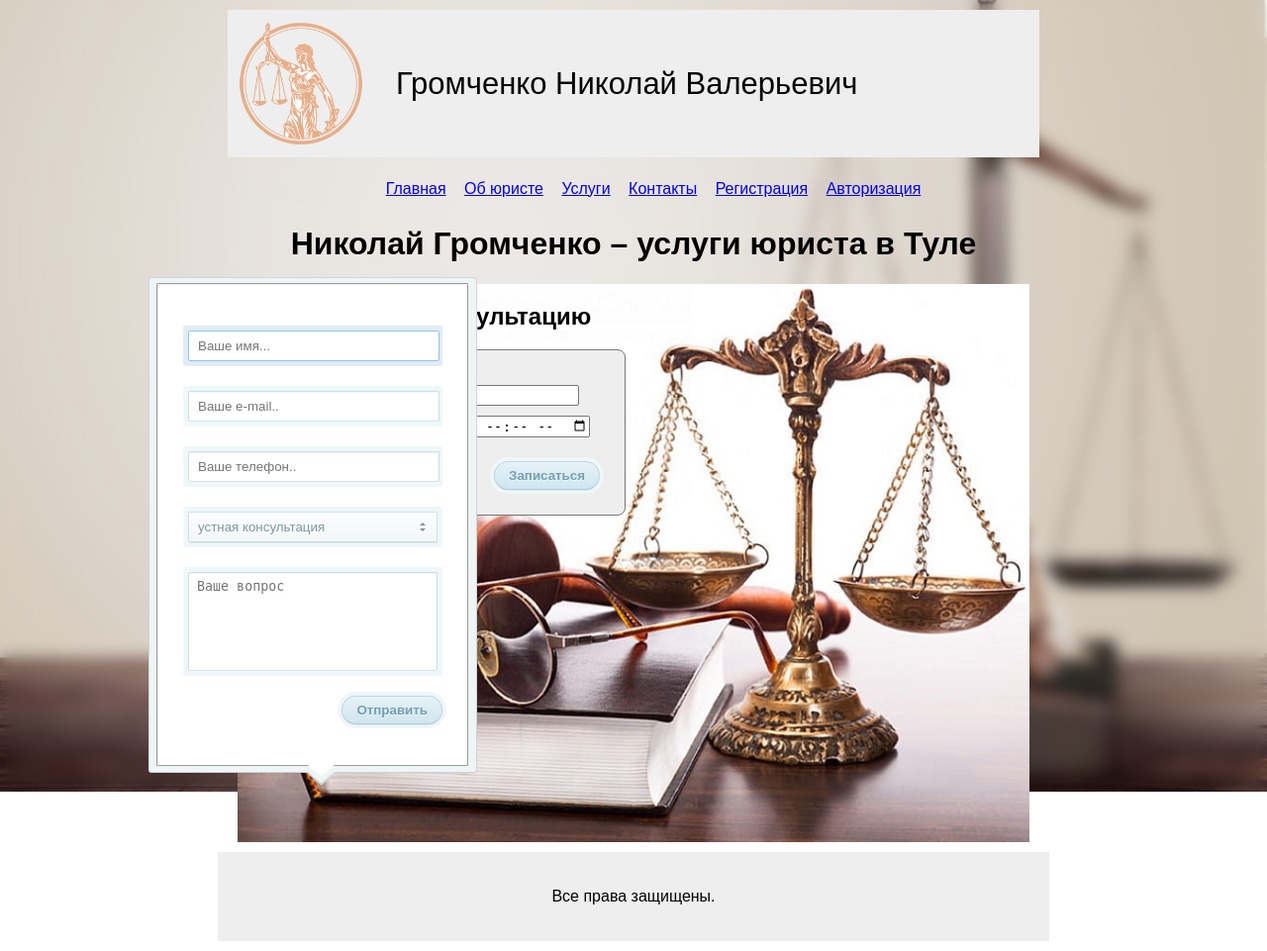
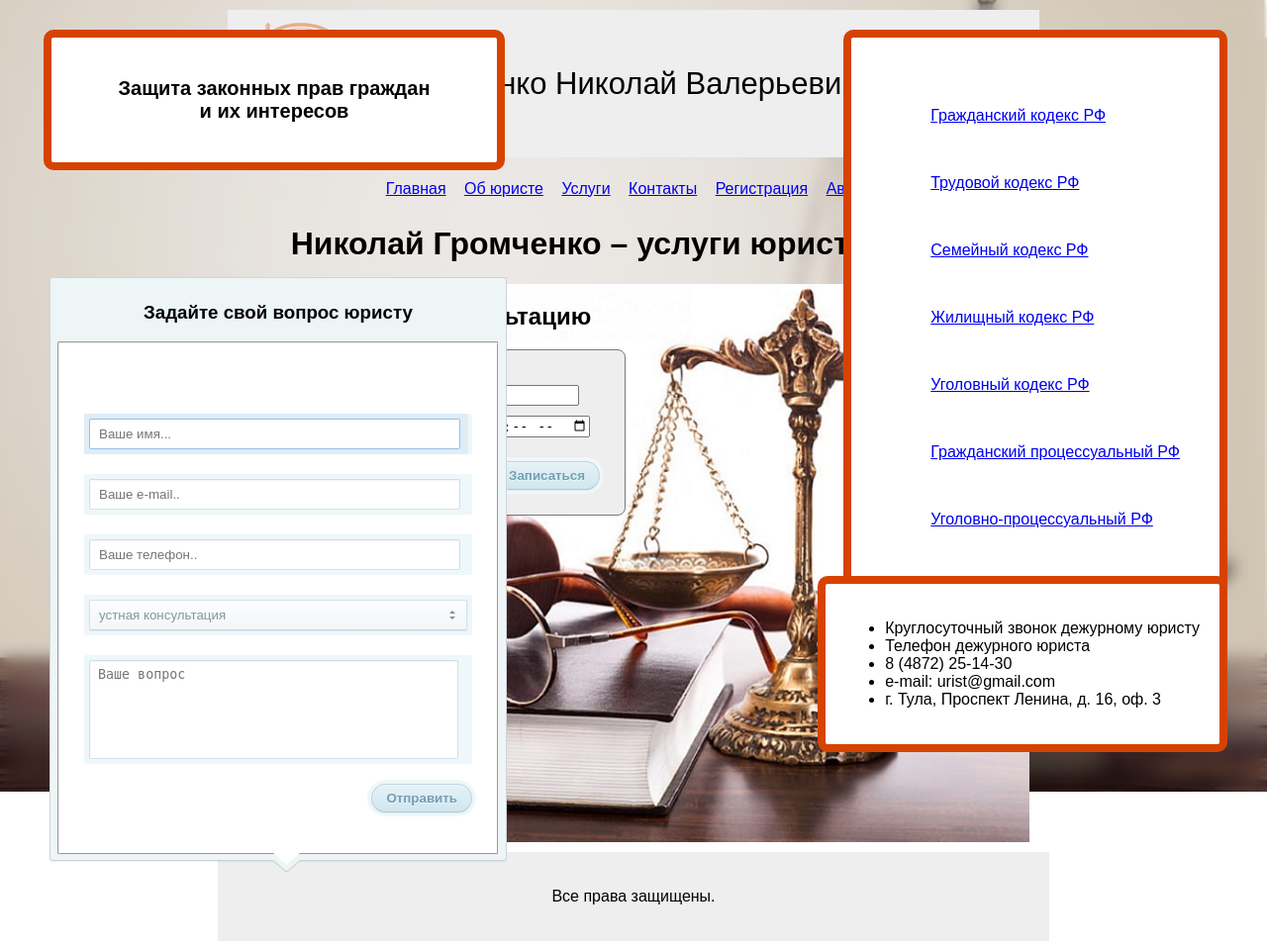
Before and after one commit to gromchenko/flask, a Flask app: page / in a window 1280 px wide. Shown: the whole page at 99% size. Run offline with Flask 3, Linux system fonts and the light colour scheme.

Commit message:
14/11/23

```diff
--- a/static/app.css
+++ b/static/app.css
@@ -93,8 +93,8 @@ h1{
 .contact {
   position: relative;
   margin: 50px auto;
-  padding: 5px;
-  width: 320px;
+  padding: 5px 5px 5px 5px;
+  width: 450px;
   background: #eef5f7;
   border: 1px solid #cfd5da;
   border-bottom-color: #ccd1d6;
@@ -104,7 +104,7 @@ h1{
 }
 
 .contact-inner {
-  padding: 25px;
+  padding: 55px 25px 25px 25px;
   background: white;
   border-radius: 2px;
 }
@@ -262,7 +262,7 @@ h1{
 }
 .cont_form{
     position: absolute;
-    left: 150px;
+    left: 50px;
     top: 230px
 }
 .form_zayavk{
@@ -289,3 +289,40 @@ item_d div:last-child{
     margin-bottom: 5px
     padding: 0
 }
+.listlink{
+    position: fixed;
+    top: 30px;
+    right: 40px;
+    background: white;
+    padding: 20px;
+     border-radius: 10px;
+     border: 8px solid #d64300;
+}
+.listlink ul{
+    list-style: none
+}
+.listlink ul li{
+    margin: 50px 20px
+}
+.listcontacts{
+    position: fixed;
+    right: 40px;
+    bottom: 40px;
+     background: white;
+    padding: 20px 20px 20px 20px;
+    border-radius: 10px;
+    border: 8px solid #d64300;
+}
+.header_text{
+    position: fixed;
+    top: 30px;
+    left: 44px;
+    background: white;
+    padding: 20px;
+     border-radius: 10px;
+     border: 8px solid #d64300;
+     width: 410px;
+     font-size: 20px;
+     font-weight: bold;
+     text-align: center
+}
--- a/templates/index.html
+++ b/templates/index.html
@@ -3,9 +3,58 @@
 Главная страница
 {% endblock %}
 {% block content %}
+<div class="listlink">
+    <ul>
+        <li>
+            <a href="https://www.consultant.ru/document/cons_doc_LAW_5142/">Гражданский кодекс РФ</a>
+        </li>
+        <li>
+            <a href="https://www.consultant.ru/document/cons_doc_LAW_34683/">Трудовой кодекс РФ</a>
+        </li>
+        <li>
+            <a href="https://www.consultant.ru/document/cons_doc_LAW_8982/">Семейный кодекс РФ</a>
+        </li>
+        <li>
+            <a href="https://www.consultant.ru/document/cons_doc_LAW_51057/">Жилищный кодекс РФ</a>
+        </li>
+        <li>
+            <a href="https://www.consultant.ru/document/cons_doc_LAW_10699/">Уголовный кодекс РФ</a>
+        </li>
+         <li>
+            <a href="https://www.consultant.ru/document/cons_doc_LAW_39570/">Гражданский процессуальный РФ</a>
+        </li>
+         <li>
+            <a href="https://www.consultant.ru/document/cons_doc_LAW_34481/">Уголовно-процессуальный РФ</a>
+         </li>
+    </ul>
+</div>
+<div class="listcontacts">
+      <ul>
+          <li>
+          Круглосуточный звонок дежурному юристу
+        </li>
+          <li>
+          Телефон дежурного юриста
+        </li>
+           <li>
+          8 (4872) 25-14-30
+        </li>
+           <li>
+          e-mail: urist@gmail.com
+        </li>
+           <li>
+          г. Тула, Проспект Ленина, д. 16, оф. 3
+        </li>
+      </ul>
+</div>
+<div class="header_text">
+    <p>Защита законных прав граждан <br> и их интересов
+    </p>
+</div>
 <div class="cont_form">
 
      <form method="post" class="contact">
+         <h3 align="center">Задайте свой вопрос юристу</h3>
     {% if data.suc!=''%}
          <div style="color: green; text-align: center; padding: 20px">{{data.suc}}</div>
     {% endif %}
```
